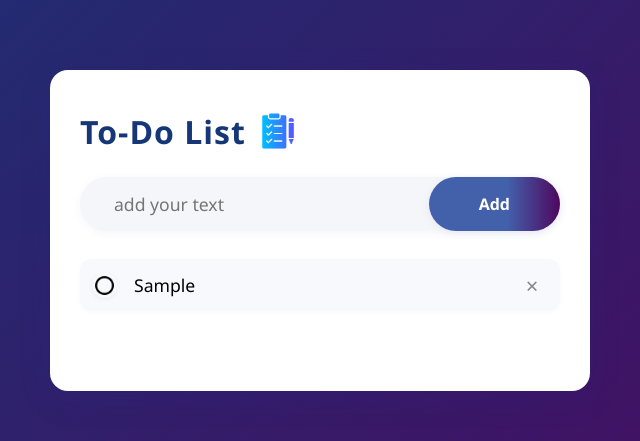
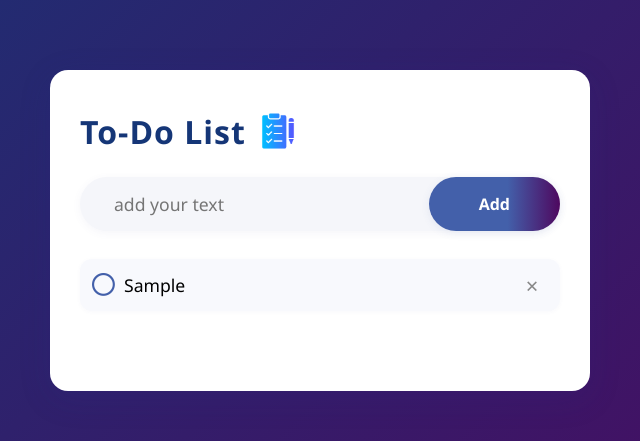
Before and after one commit to venkata-arjun/todo-buddy, a plain HTML site: page index.html in a window 1280 px wide. Both pictures are taken after typing "Sample" into the empty fields and a click on the button "Add". Shown: the part 190-631 px from the top of the page, 320-960 px from the left. Drawn offline with Linux system fonts and the light colour scheme.

Commit message:
Replaced Images with Icons

```diff
--- a/index.html
+++ b/index.html
@@ -6,6 +6,8 @@
     <meta name="viewport" content="width=device-width, initial-scale=1.0">
     <title>To-Do List App</title>
     <link rel="stylesheet" href="style.css">
+    <!-- Font Awesome CDN for icons -->
+    <link rel="stylesheet" href="https://cdnjs.cloudflare.com/ajax/libs/font-awesome/6.5.0/css/all.min.css">
 </head>
 
 <body>
@@ -18,16 +20,14 @@
                 <button onclick="addTask()">Add</button>
             </div>
 
-
             <ul id="list-container">
-                <!-- <li class="checked">Task - 1</li>
-                <li>Task - 2</li>
-                <li>task - 3</li> -->
+                <!-- Example static items with icons:
+                <li class="checked"><i class="fa-regular fa-circle-check"></i> Task - 1</li>
+                <li><i class="fa-regular fa-circle"></i> Task - 2</li>
+                -->
             </ul>
         </div>
     </div>
-
-
 
     <script src="index.js"></script>
 </body>
--- a/index.js
+++ b/index.js
@@ -2,23 +2,50 @@ const inputBox = document.getElementById("input-box");
 const listContainer = document.getElementById("list-container");
 
 function addTask() {
-    if (inputBox.value === "") {
-        alert("You must enter a task");
-    } else {
-        let li = document.createElement("li");
-        li.innerHTML = inputBox.value;
-        listContainer.appendChild(li);
-        let span = document.createElement("span");
-        span.innerHTML = "\u00d7";
-        li.appendChild(span);
+    const taskText = inputBox.value.trim();
+    if (taskText === "") {
+        alert("You must write something!");
+        return;
     }
+
+    // Create li
+    const li = document.createElement("li");
+
+    // Create icon
+    const icon = document.createElement("i");
+    icon.className = "fa-regular fa-circle";
+    li.appendChild(icon);
+
+    // Add task text
+    li.appendChild(document.createTextNode(" " + taskText));
+
+    // Create close button
+    const span = document.createElement("span");
+    span.innerHTML = "&times;";
+    li.appendChild(span);
+
+    listContainer.appendChild(li);
     inputBox.value = "";
+
     saveData();
 }
 
-listContainer.addEventListener("click", (e) => {
-    if (e.target.tagName === "LI") {
-        e.target.classList.toggle("checked");
+// Toggle checked state and icon
+listContainer.addEventListener("click", function(e) {
+    if (e.target.tagName === "LI" || e.target.tagName === "I") {
+        let li;
+        if (e.target.tagName === "LI") {
+            li = e.target;
+        } else {
+            li = e.target.parentElement;
+        }
+        li.classList.toggle("checked");
+        const icon = li.querySelector("i");
+        if (li.classList.contains("checked")) {
+            icon.className = "fa-regular fa-circle-check";
+        } else {
+            icon.className = "fa-regular fa-circle";
+        }
         saveData();
     } else if (e.target.tagName === "SPAN") {
         e.target.parentElement.remove();
@@ -26,16 +53,25 @@ listContainer.addEventListener("click", (e) => {
     }
 }, false);
 
-
+// Save and load data
 function saveData() {
-    localStorage.setItem("data", listContainer.innerHTML);
+    localStorage.setItem("tasks", listContainer.innerHTML);
 }
 
-function showTask() {
-    listContainer.innerHTML = localStorage.getItem("data");
+function showTasks() {
+    listContainer.innerHTML = localStorage.getItem("tasks") || "";
+    // Fix icons after loading
+    Array.from(listContainer.children).forEach(li => {
+        const icon = li.querySelector("i");
+        if (li.classList.contains("checked")) {
+            if (icon) icon.className = "fa-regular fa-circle-check";
+        } else {
+            if (icon) icon.className = "fa-regular fa-circle";
+        }
+    });
 }
 
-showTask();
+showTasks();
 
 inputBox.addEventListener("keydown", function(event) {
     if (event.key === "Enter") {
--- a/style.css
+++ b/style.css
@@ -96,7 +96,7 @@ ul {
 ul li {
     list-style: none;
     font-size: 1.1rem;
-    padding: 14px 8px 14px 54px;
+    padding: 14px 8px 14px 44px; /* less left padding, icon is smaller than image */
     user-select: none;
     position: relative;
     cursor: pointer;
@@ -105,25 +105,23 @@ ul li {
     transition: background 0.2s, color 0.2s;
     background: #f8f9fd;
     box-shadow: 0 1px 4px rgba(80, 80, 160, 0.04);
+    display: flex;
+    align-items: center;
 }
 
 ul li:hover {
     background: #e6e8f3;
 }
 
-ul li::before {
-    content: '';
+ul li i {
     position: absolute;
-    height: 25px;
-    width: 25px;
-    border-radius: 50%;
-    background-image: url(unchecked.png);
-    background-size: cover;
-    background-position: center;
-    top: 14px;
     left: 12px;
-    box-shadow: 0 1px 4px rgba(80, 80, 160, 0.08);
-    transition: background-image 0.2s;
+    top: 50%;
+    transform: translateY(-50%);
+    font-size: 1.3em;
+    color: #4360aa;
+    transition: color 0.2s;
+    pointer-events: none; /* icon doesn't block clicks */
 }
 
 ul li.checked {
@@ -132,8 +130,8 @@ ul li.checked {
     background: #f0f1f7;
 }
 
-ul li.checked::before {
-    background-image: url(checked.png);
+ul li.checked i {
+    color: #4e085f;
 }
 
 ul li span {
@@ -155,3 +153,9 @@ ul li span:hover {
     background: #e0e2ed;
     color: #e74c3c;
 }
+
+/* Remove old ::before pseudo-element for check images */
+ul li::before,
+ul li.checked::before {
+    content: none;
+}
```
